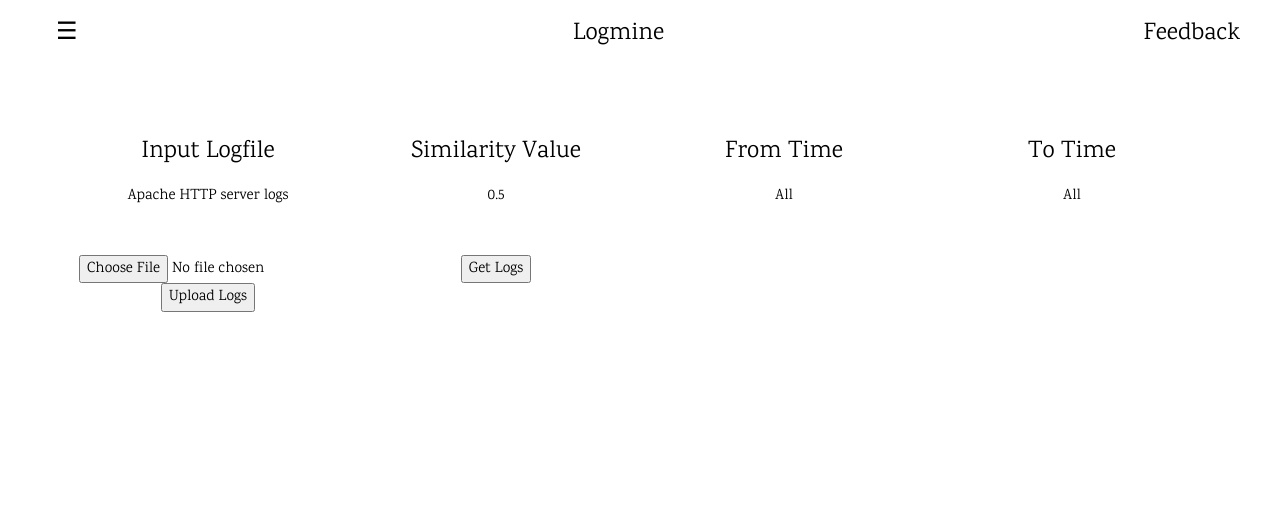
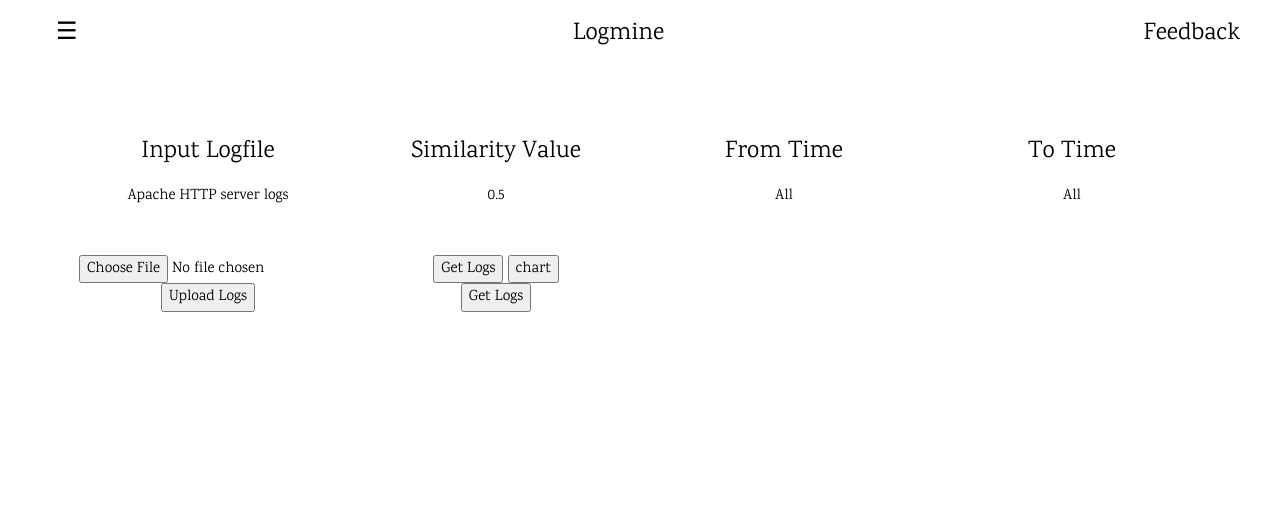
Before and after one commit to rishabsantosh/Logmine, a Flask app: page / in a window 1280 px wide. Shown: the top 511 px of the page. After the commit the page ends 312 px from the top, so only its background shows below. Run offline with Flask 2, Linux system fonts and the light colour scheme.

Commit message:
Update index.html

```diff
--- a/py-app/templates/index.html
+++ b/py-app/templates/index.html
@@ -1,15 +1,3 @@
-<!-- <!DOCTYPE html>
-<html lang="en">
-<head>
-    <title>Home</title>
-</head>
-<body>
-    <form action = "/cluster" method = 'GET'> Default value for method is 'GET'
-        <button type = "submit">Get Logs</button>
-    </form>
-</body>
-</html> -->
-
 <!DOCTYPE html>
 <html>
 <head>
@@ -21,6 +9,8 @@
 <style>
 body,h1,h2,h3,h4,h5,h6 {font-family: "Karma", sans-serif}
 .w3-bar-block .w3-bar-item {padding:20px}
+
+.bar {fill:steelblue;}
 </style>
 </head>
 <body>
@@ -77,19 +67,23 @@
     <div class = "w3-quarter">
         <form action = "/cluster" method = "GET">
             <button type = "submit">Get Logs</button>
+            <button type = "submit" onclick = "getLogsVis()">chart</button>
         </form>
+        <button type = "submit" onclick = "getLogsVis()">Get Logs</button>
     </div>
   </div>
 
   <div class="w3-row-padding w3-padding-16 w3-center">
     <div class="w3-quarter">
-        <p style = "height:400px;width:1000px"> {{ dataToRender }} </p>
+        <!-- <p style = "height:400px;width:1000px"> {{ dataToRender }} </p> -->
+        <!-- <svg id = "visual"></svg> -->
     </div>
   </div>
 
 <!-- End page content -->
 </div>
 
+<script src = "https://d3js.org/d3.v6.min.js"></script>
 <script>
 
   function w3_open() {
@@ -99,6 +93,88 @@
   function w3_close() {
     document.getElementById("mySidebar").style.display = "none";
   }
+
+
+  // Set graph margins and dimensions
+  var margin = {top: 20, right: 20, bottom: 30, left: 40},
+      width = 960 - margin.left - margin.right,
+      height = 500 - margin.top - margin.bottom;
+
+  // Set ranges
+  var x = d3.scaleBand()
+            .range([0, width])
+            .padding(0.1);
+  var y = d3.scaleLinear()
+            .range([height, 0]);
+
+
+  // Append SVG element
+  function getLogsVis() {
+    var svg = d3.select("body").append("svg")
+        .attr("width", width + margin.left + margin.right)
+        .attr("height", height + margin.top + margin.bottom)
+      .append("g")
+        .attr("transform",
+              "translate(" + margin.left + "," + margin.top + ")")
+
+
+
+    // Gather and format data
+    // Get data
+    d3.csv("./dataVis.csv").then(function(data) {
+
+      // Format
+      data.forEach(function(d) {
+        d.Count = +d.Count
+      });
+
+      // Scale the range of the data in the domains
+      x.domain(data.map(function(d) { return d.Message; }));
+      y.domain([0, d3.max(data, function(d) { return d.Count; })]);
+
+
+      // var color = d3.scaleOrdinal()
+      //   .domain(data.Count)
+      //   .range(d3.schemeSet2);
+
+      // Append rectangles for bar chart
+      svg.selectAll(".bar")
+        .data(data)
+        .enter()
+        .append("rect")
+          .attr("class", "bar")
+          .attr("x", function(d) { return x(d.Message); })
+          .attr("width", x.bandwidth())
+          .attr("y", function(d) { return y(d.Count); })
+          .attr("height", function(d) { return height - y(d.Count); });
+          // .style("fill", function(d) { return color(d); });
+
+      // svg.selectAll(".bar")
+      //     .style("fill", function(d) { return color(d)});
+
+      // svg.selectAll("myLabels")
+      //   .data(data.Message)
+      //   .enter()
+      //   .append("text")
+      //     .attr("x", 120)
+      //     .attr("y", function(d, i) { return 100 + i * 25})
+      //     .text(function(d) { return d })
+      //     .attr("text-anchor", "left")
+      //     .style("alignment-baseline", "middle")
+
+      // Add x axis
+      svg.append("g")
+          .attr("transform", "translate(0," + height + ")")
+          .call(d3.axisBottom(x));
+          // .call(d3.axisBottom(x).tickSize(0).tickValues([]))
+
+      // Add y axis
+      svg.append("g")
+          .call(d3.axisLeft(y));
+    });
+  }
+
+
 </script>
 
 </body>
```
Lines whose indentation alone changed are shown as unchanged.
